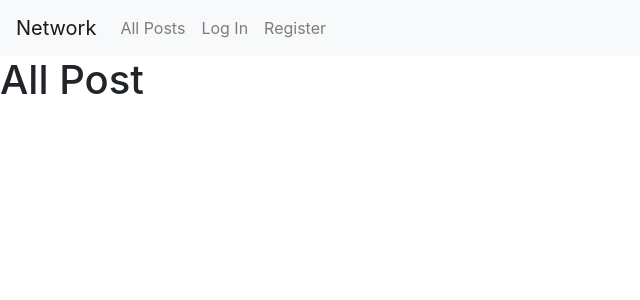
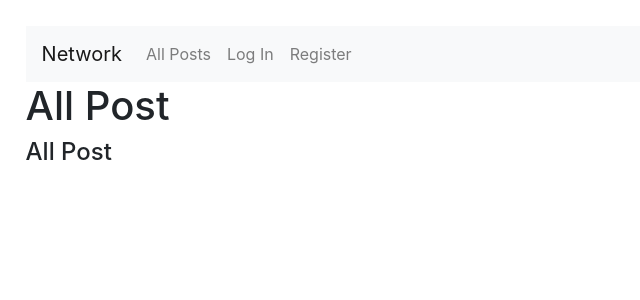
Before and after one commit to brianle66/webprogramming, a Django app: template project4/network/templates/network/index.html in a window 1280 px wide. Shown: the top 300 px of the page, without its empty margins (0-640 px from the left). Run offline with Django 3.2, Linux system fonts and the light colour scheme; the template is opened without the code that fills it, so the values that code supplies are empty; some libraries are stand-ins or nearby versions.

Commit message:
css for index, finish allposts

```diff
--- a/project4/network/static/network/styles.css
+++ b/project4/network/static/network/styles.css
@@ -1,3 +1,14 @@
 button {
-    margin: 10px;
+    margin-top: 10px;
+    margin-bottom: 10px;
   }
+
+.row {
+  border: thin;
+  background-color: lightgray;
+  margin: 1%;
+}
+
+body {
+  padding: 2%;
+}
--- a/project4/network/templates/network/index.html
+++ b/project4/network/templates/network/index.html
@@ -3,20 +3,22 @@
 {% block body %}
     <h1>All Post</h1>
     {%if user.is_authenticated%}
-        <h2>New Post</h2>
+        <h4>New Post</h4>
         <form action="{% url 'newpost' %}" method="POST">
             {%csrf_token%}
             <textarea class="form-control" name="content" placeholder="Leave a comment here" style="height: 100px"></textarea>
             <button type="submit" class="btn btn-primary">Post</button>
         </form>
-
-
     {%endif%}
 
+    <h4>All Post</h4>
     {% for post in allposts %}
-        <div class="row posts">
-            <h5 class="username">@{{post.user}}</h5>
-            <h5 class="content">{{post.content}}</h5>
-        </div>
+    <div class="row posts"></div>
+        <ul class="list-group posts">
+            <li class="list-group-item username">{{post.author}}</li>
+            <li class="list-group-item content">{{post.content}}</li>
+            <li class="list-group-item date"><span>{{post.date_posted}}</span></li>
+        </ul>
+    </div>
     {%endfor%}
 {% endblock %}
--- a/project4/network/views.py
+++ b/project4/network/views.py
@@ -15,8 +15,8 @@ def index(request):
 def newpost(request):
     if request.method == 'POST':
         content = request.POST['content']
-        user = request.user
-        post = Post(content=content, author = user)
+        author = request.user
+        post = Post(content=content, author = author)
         post.save()
 
         return HttpResponseRedirect(reverse(index))
```
